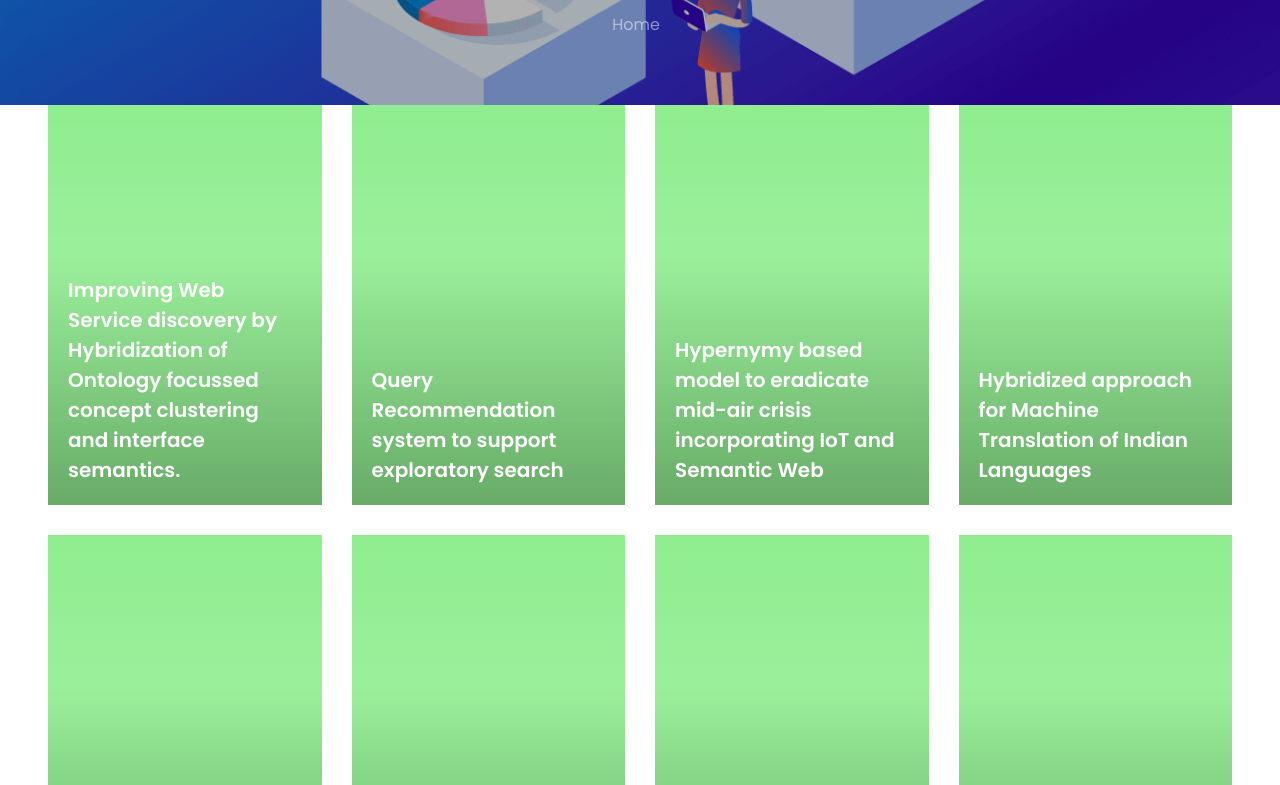
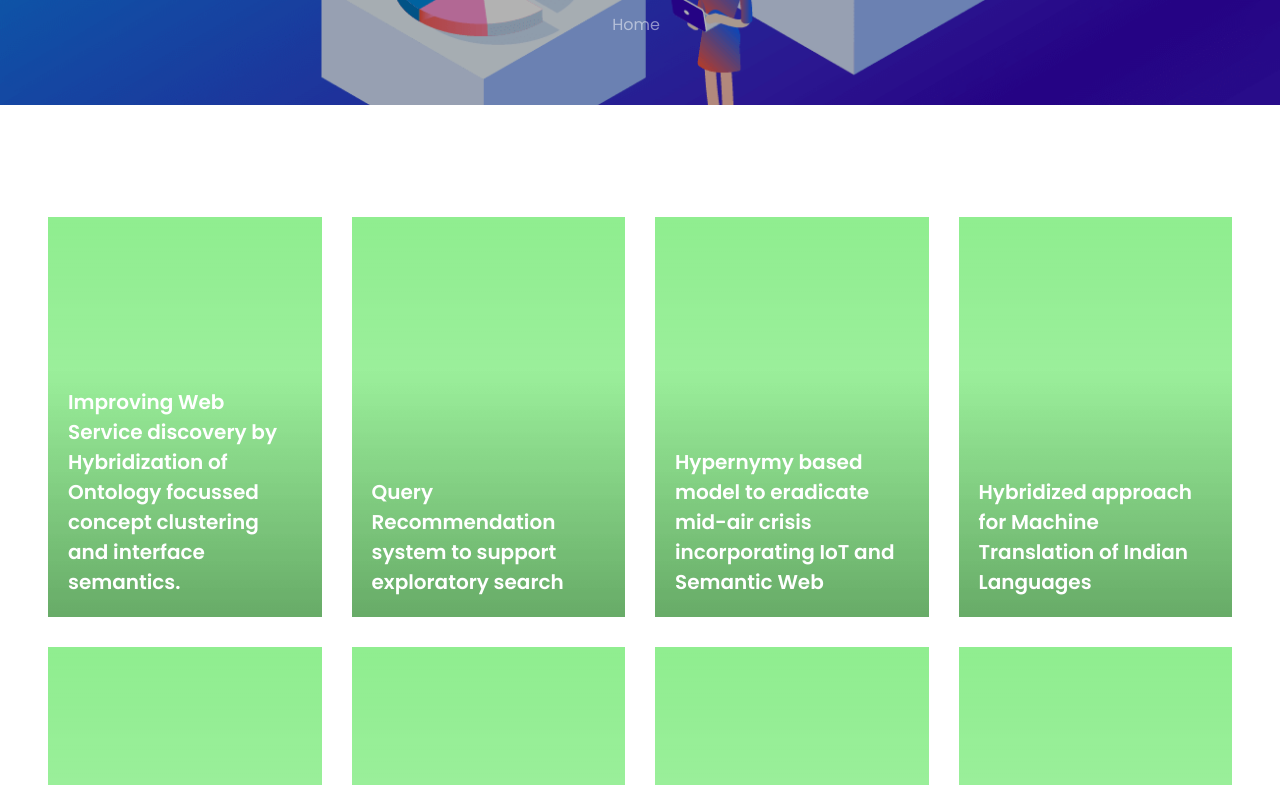
Before and after one commit to Naresh6017/Naresh6017.github.io, a plain HTML site: page attorneys.html in a window 1280 px wide. Shown: the part 595-1380 px from the top of the page. Drawn offline with Linux system fonts and the light colour scheme; some packages are replaced by stand-ins of ours; no server answers; files whose address does not match are found by name.

Commit message:
Update attorneys.html

```diff
--- a/attorneys.html
+++ b/attorneys.html
@@ -59,6 +59,7 @@
    	</div>
           </div>
 
+    <section class="ftco-section">
     	<div class="container-fluid px-md-5">
         <div class="row">
         	<div class="col-lg-3 col-sm-6">
```
